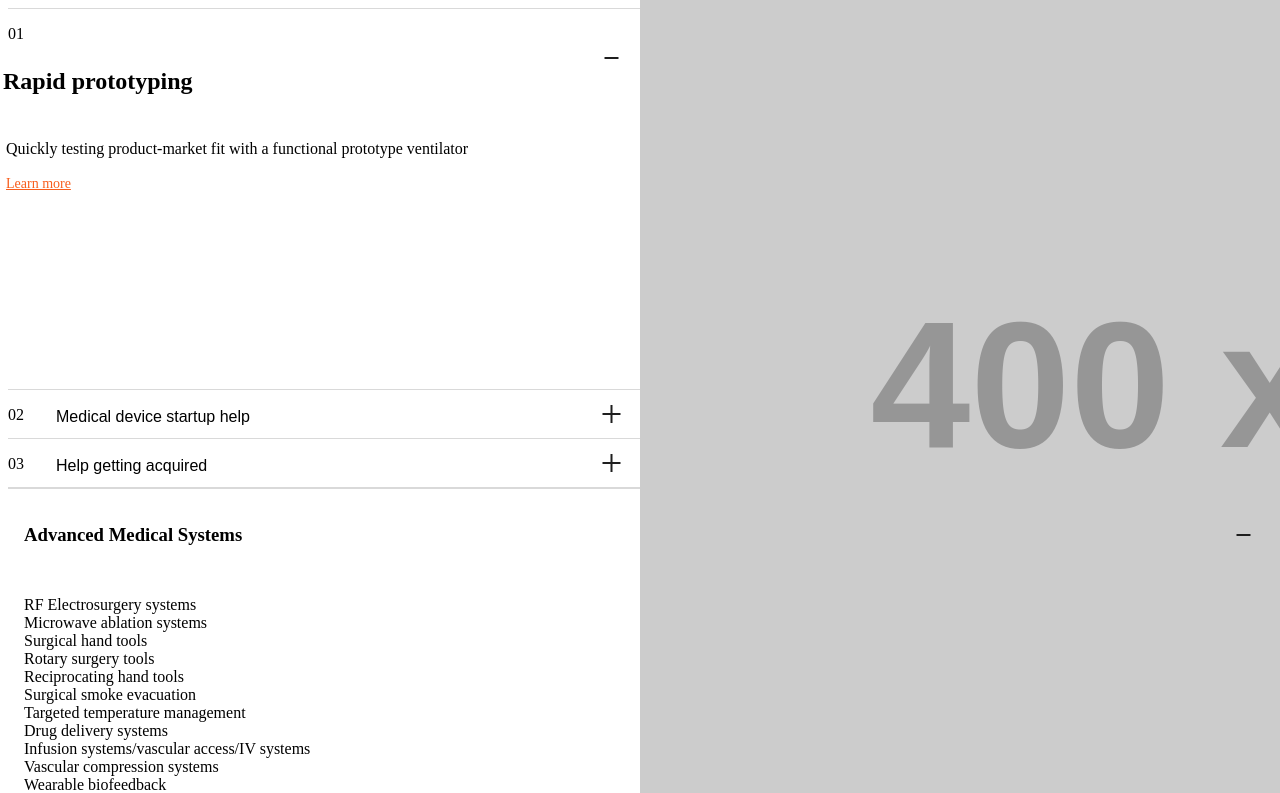
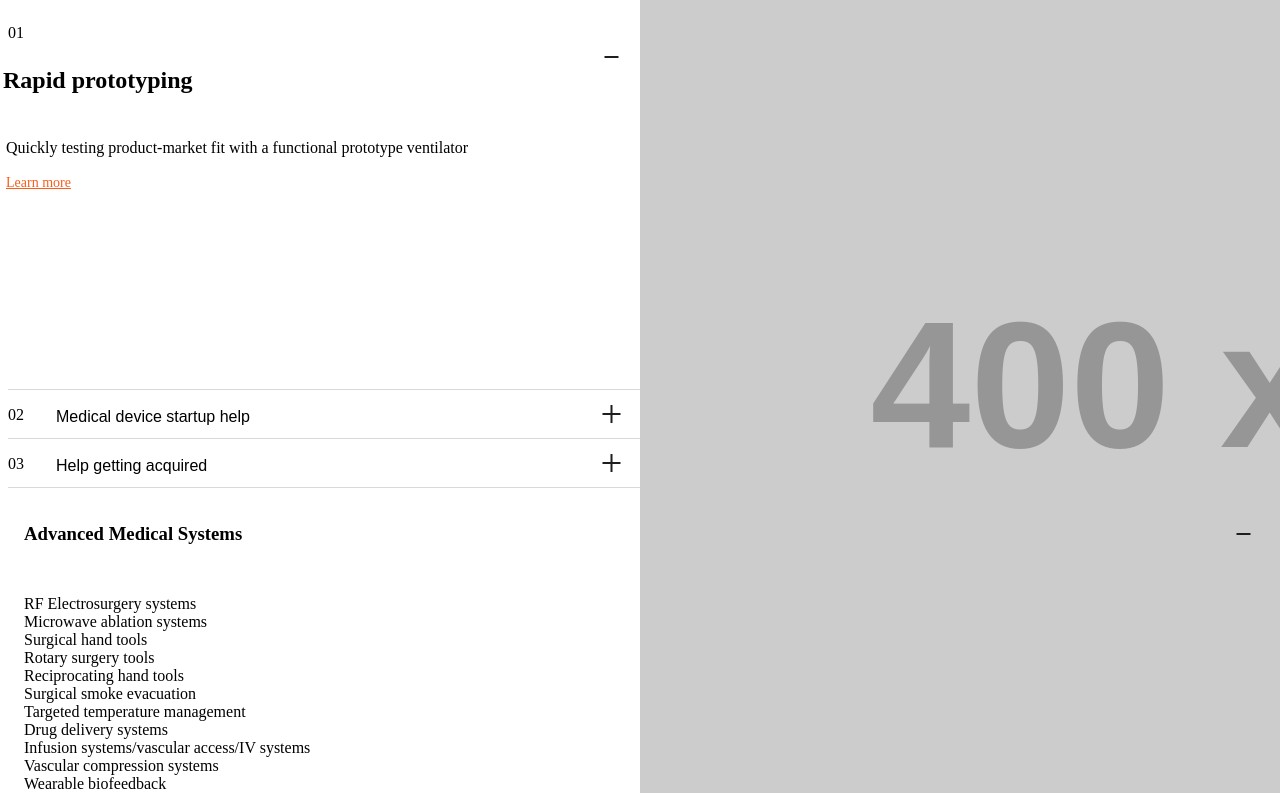
Before and after one commit to EngDesign/EngeniousWebsite, a website: page index.html in a window 1280 px wide. Shown: the top 793 px of the page. Drawn offline with Linux system fonts and the light colour scheme; placeholder pictures from the web are drawn by us.

Commit message:
accordion style

```diff
--- a/styles.scss
+++ b/styles.scss
@@ -49,10 +49,6 @@ $white: #F5F5F5;
         font-weight: 400;
         line-height: 1;
       }
-    }
-
-    &:first-child {
-      border-top: 1px solid #d9d9d9;
     }
 
     .accordion-header {
```
Also changed, not shown: styles.css, 1 other file.
